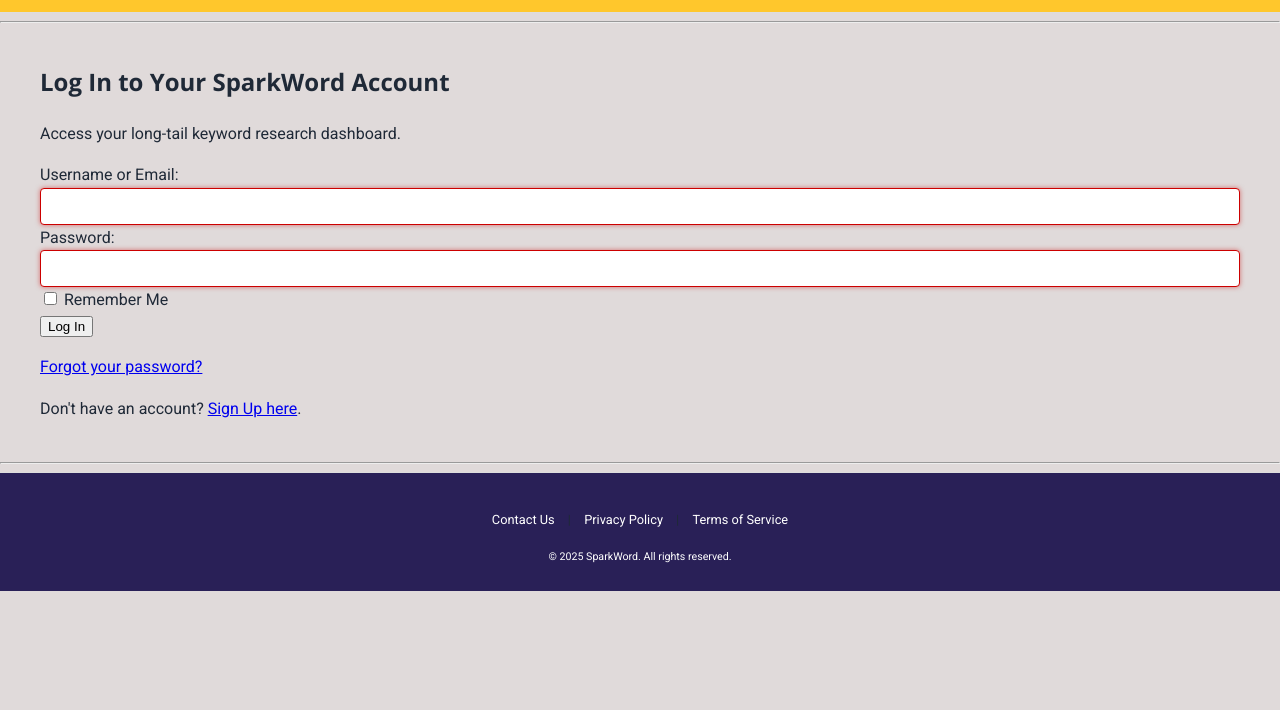
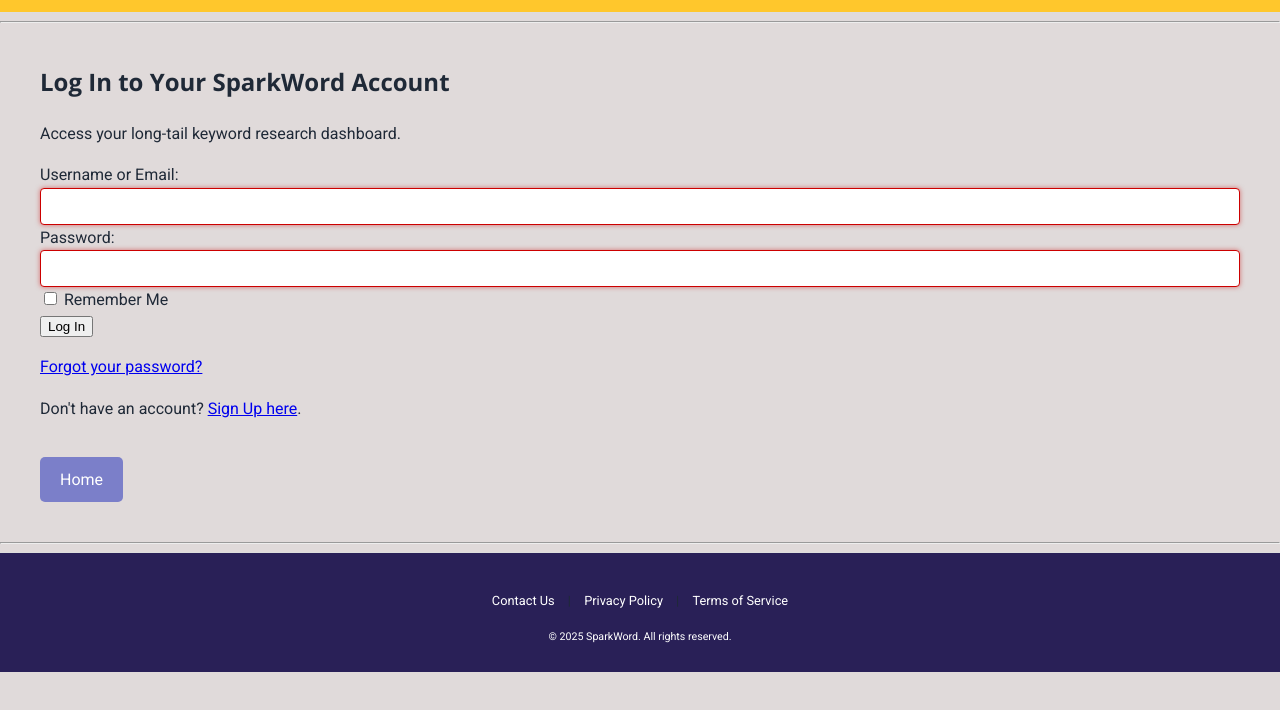
Before and after one commit to woodstockdelirium/sparkword, a plain HTML site: page login.html in a window 1280 px wide. Shown: the part 64-774 px from the top of the page. Drawn offline with nearby package versions, Linux system fonts and the light colour scheme; a web font is replaced by a local one.

Commit message:
basic js

```diff
--- a/js/main.js
+++ b/js/main.js
@@ -0,0 +1,44 @@
+function styleAllElements(className) {
+    const elementsToStyle = document.querySelectorAll(`.${className}`);
+    elementsToStyle.forEach(element => {
+        element.style.backgroundColor = '#E91E63';
+        element.style.color = 'white';
+        element.style.fontWeight = '900';
+        element.style.border = '3px solid #C2185B';
+    });
+    console.log(`Styled ${elementsToStyle.length} elements with class .${className}.`);
+}
+
+function addNewParagraphUsingAppend() {
+
+    const currentPath = window.location.pathname.toLowerCase();
+    if (currentPath.endsWith('index.html')) {
+        console.log('The "Home" button was not added because this is the main page.');
+        return;
+    }
+    const mainContainer = document.querySelector('main');
+
+    if (mainContainer) {
+        const homeLinkButton = document.createElement('a');
+        homeLinkButton.textContent = 'Home';
+        homeLinkButton.href = 'index.html';
+        homeLinkButton.style.display = 'inline-block';
+        homeLinkButton.style.padding = '10px 20px';
+        homeLinkButton.style.backgroundColor = '#7B7FC9';
+        homeLinkButton.style.color = 'white';
+        homeLinkButton.style.textDecoration = 'none';
+        homeLinkButton.style.borderRadius = '5px';
+        homeLinkButton.style.marginTop = '20px';
+
+        mainContainer.append(homeLinkButton);
+
+        console.log('"Home" button successfully added.');
+    } else {
+        console.error('The <main> container was not found!');
+    }
+}
+
+document.addEventListener('DOMContentLoaded', () => {
+    styleAllElements('hero-cta');
+    addNewParagraphUsingAppend();
+});
--- a/login.html
+++ b/login.html
@@ -77,6 +77,6 @@
         </p>
         <small>&copy; 2025 SparkWord. All rights reserved.</small>
     </footer>
-
+<script src="./js/main.js"></script>
 </body>
 </html>
```
Also changed, not shown: about.html (+1 -1 lines), contacts.html (+1 -1 lines), pricing.html (+2 -1 lines).
